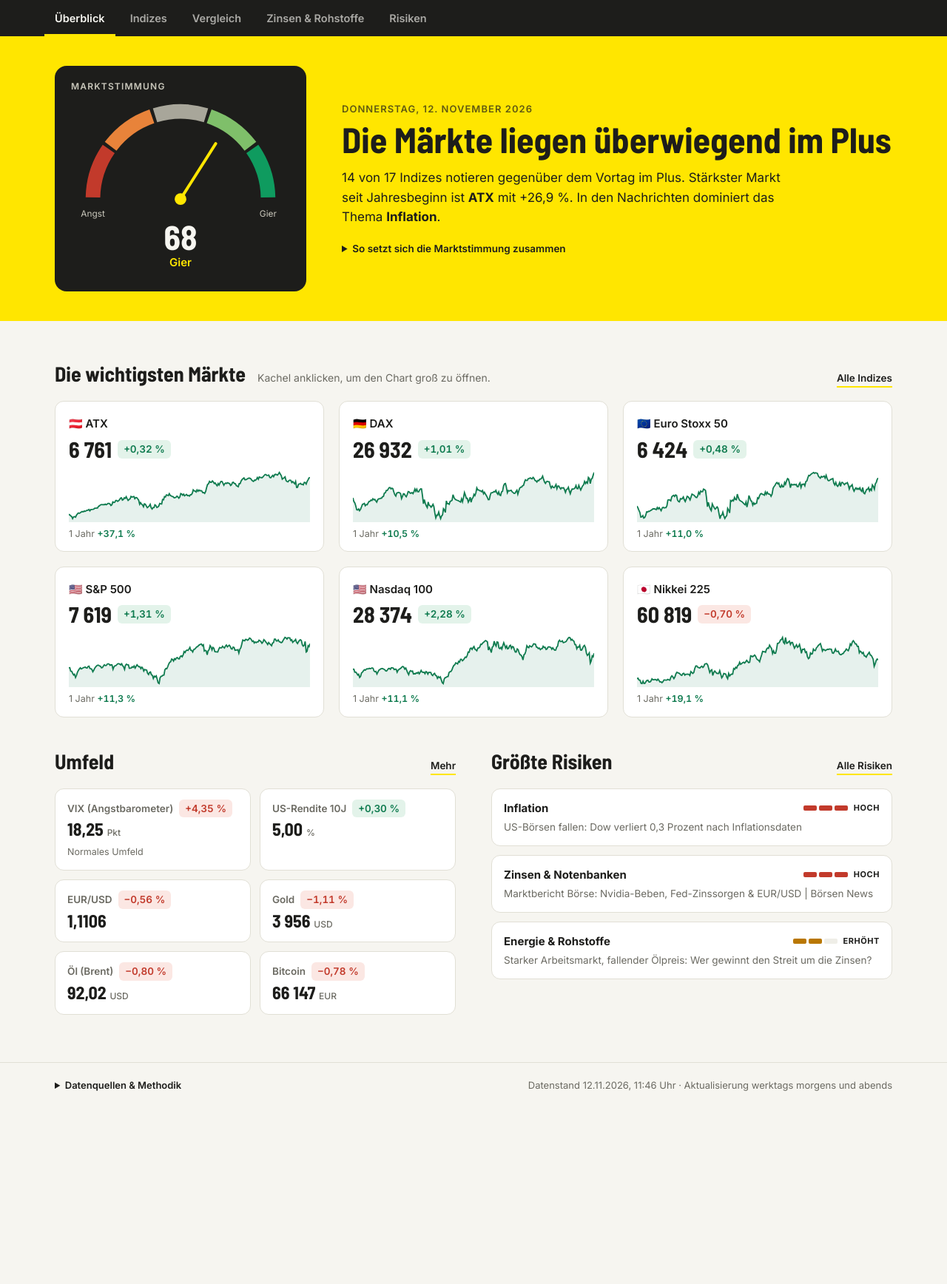
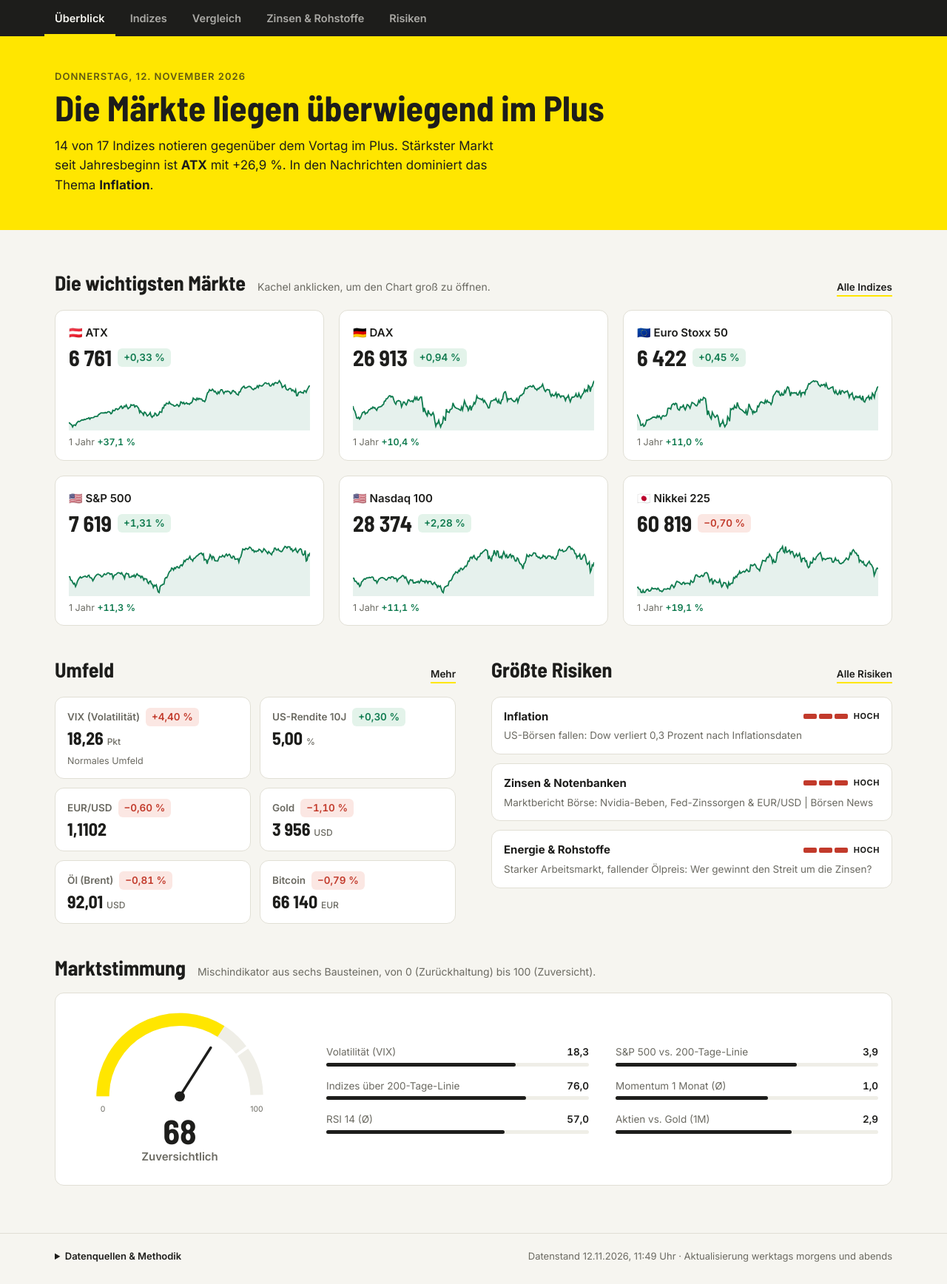
Before and after one commit to SimonWimmer0/marktpuls, a plain HTML site: page docs/index.html in a window 1280 px wide. Shown: the part 49-1785 px from the top of the page at 74% size. Before the commit the page ends 1554 px from the top, so only its background shows below. Drawn offline with Linux system fonts and the light colour scheme.

Commit message:
Marktstimmung aus dem Kopfbereich ans Ende des Überblicks, ruhigere Darstellung
Co-Authored-By: Claude Fable 5.2 <noreply@anthropic.com>
Claude-Session: https://claude.ai/code/session_01CDHhxLLAQLHcFCgmBEHdM8

```diff
--- a/docs/app.js
+++ b/docs/app.js
@@ -117,14 +117,15 @@
     const R = 120, cx = 150, cy = 140;
     const pt = (s, r = R) => { const a = Math.PI * (1 - s / 100); return [cx + r * Math.cos(a), cy - r * Math.sin(a)]; };
     const arc = (a, b, col) => { const [x1, y1] = pt(a), [x2, y2] = pt(b); return `<path d="M${x1} ${y1}A${R} ${R} 0 0 1 ${x2} ${y2}" stroke="${col}" stroke-width="20" fill="none"/>`; };
-    const segs = [[0, 20, "#c23a2b"], [20, 40, "#e8833a"], [40, 60, "#a8a69a"], [60, 80, "#7fbf6a"], [80, 100, "#0f9b5f"]];
+    const segs = [[0, 20, "var(--surface-2)"], [20, 40, "var(--surface-2)"], [40, 60, "var(--surface-2)"], [60, 80, "var(--surface-2)"], [80, 100, "var(--surface-2)"]];
     const [nx, ny] = pt(m.score, R - 30);
     $("#gauge").innerHTML = `<svg viewBox="0 0 300 172" class="gauge" role="img" aria-label="Marktstimmung ${m.score} von 100: ${esc(m.label)}">
       ${segs.map((s) => arc(s[0] + 0.6, s[1] - 0.6, s[2])).join("")}
-      <line x1="${cx}" y1="${cy}" x2="${nx}" y2="${ny}" stroke="#ffe600" stroke-width="4" stroke-linecap="round"/>
-      <circle cx="${cx}" cy="${cy}" r="8" fill="#ffe600"/>
-      <text x="${cx - R}" y="${cy + 24}" text-anchor="middle" fill="#c9c7bb" font-size="12">Angst</text>
-      <text x="${cx + R}" y="${cy + 24}" text-anchor="middle" fill="#c9c7bb" font-size="12">Gier</text></svg>
+      ${(() => { const [ax, ay] = pt(0), [bx, by] = pt(m.score); return `<path d="M${ax} ${ay}A${R} ${R} 0 0 1 ${bx} ${by}" stroke="var(--yellow)" stroke-width="20" fill="none"/>`; })()}
+      <line x1="${cx}" y1="${cy}" x2="${nx}" y2="${ny}" stroke="var(--fg)" stroke-width="4" stroke-linecap="round"/>
+      <circle cx="${cx}" cy="${cy}" r="8" fill="var(--fg)"/>
+      <text x="${cx - R}" y="${cy + 24}" text-anchor="middle" fill="var(--muted)" font-size="12">0</text>
+      <text x="${cx + R}" y="${cy + 24}" text-anchor="middle" fill="var(--muted)" font-size="12">100</text></svg>
       <div class="gauge-label"><strong>${m.score}</strong><span>${esc(m.label)}</span></div>`;
     const h = data.moodHistory || [];
     const ago = (days) => { const t = new Date(gen); t.setDate(t.getDate() - days); const iso = t.toISOString().slice(0, 10); const c = h.filter((x) => x.date <= iso); return c.length ? c[c.length - 1].mood : null; };
--- a/docs/index.html
+++ b/docs/index.html
@@ -42,21 +42,10 @@
 <!-- ============ Überblick ============ -->
 <div class="view" data-view="ueberblick">
   <div class="hero">
-    <div class="wrap hero-grid">
-      <div class="gauge-box">
-        <h3>Marktstimmung</h3>
-        <div id="gauge"></div>
-        <div class="gauge-hist" id="gauge-hist"></div>
-      </div>
-      <div class="hero-text">
-        <div class="eyebrow" id="hero-date">…</div>
-        <h1 id="hero-title">Die Märkte heute</h1>
-        <p class="lead" id="lead"></p>
-        <details class="mood-details">
-          <summary>So setzt sich die Marktstimmung zusammen</summary>
-          <div class="comp" id="comp"></div>
-        </details>
-      </div>
+    <div class="wrap hero-text">
+      <div class="eyebrow" id="hero-date">…</div>
+      <h1 id="hero-title">Die Märkte heute</h1>
+      <p class="lead" id="lead"></p>
     </div>
   </div>
   <main class="wrap">
@@ -72,6 +61,16 @@
       <div>
         <div class="sec-head"><h2>Größte Risiken</h2><a class="more" href="#risiken">Alle Risiken</a></div>
         <div class="toprisks" id="key-risks"></div>
+      </div>
+    </section>
+    <section>
+      <div class="sec-head"><h2>Marktstimmung</h2><p>Mischindikator aus sechs Bausteinen, von 0 (Zurückhaltung) bis 100 (Zuversicht).</p></div>
+      <div class="panel mood">
+        <div class="mood-gauge">
+          <div id="gauge"></div>
+          <div class="gauge-hist" id="gauge-hist"></div>
+        </div>
+        <div class="comp" id="comp"></div>
       </div>
     </section>
   </main>
@@ -140,7 +139,7 @@
     <details>
       <summary>Datenquellen &amp; Methodik</summary>
       <p>Kurse: Yahoo Finance (Schlusskurse, teils zeitverzögert). KGV und Dividendenrendite: börsengehandelte Fonds auf den jeweiligen Markt. Volatilität: annualisierte Schwankung der letzten 30 Handelstage. Schlagzeilen: Google News.</p>
-      <p>Die Marktstimmung (0 = extreme Angst, 100 = extreme Gier) ist ein eigener Mischindikator aus VIX, Trend, Marktbreite, Momentum, RSI und dem Verhältnis Aktien zu Gold.</p>
+      <p>Die Marktstimmung (0 = sehr verhalten, 100 = sehr zuversichtlich) ist ein eigener Mischindikator aus VIX, Trend, Marktbreite, Momentum, RSI und dem Verhältnis Aktien zu Gold.</p>
     </details>
     <span>Datenstand <span id="foot-stamp">…</span> · Aktualisierung werktags morgens und abends</span>
   </div>
--- a/docs/style.css
+++ b/docs/style.css
@@ -81,25 +81,22 @@ button { font: inherit; color: inherit; }
 
 /* ---------- Gelbes Band (Überblick) ---------- */
 .hero { background: var(--yellow); color: var(--yellow-ink); }
-.hero-grid { display: grid; grid-template-columns: 340px 1fr; gap: 48px; padding-block: 40px; align-items: center; }
-.gauge-box { background: var(--yellow-ink); color: #f6f5f0; border-radius: 16px; padding: 22px 22px 20px; }
-.gauge-box h3 { margin: 0; font: 600 12px/1 var(--f-text); text-transform: uppercase; letter-spacing: .1em; color: #c9c7bb; }
-.gauge { display: block; width: 100%; max-width: 300px; margin: 8px auto 0; }
+.mood { display: grid; grid-template-columns: 300px 1fr; gap: 48px; align-items: center; padding: 26px 32px; }
+.gauge { display: block; width: 100%; max-width: 260px; margin: 0 auto; }
 .gauge-label { text-align: center; margin-top: -4px; }
 .gauge-label strong { display: block; font: 700 46px/1 var(--f-display); }
-.gauge-label span { font-size: 15px; color: var(--yellow); font-weight: 600; }
-.gauge-hist { font-size: 12px; color: #c9c7bb; text-align: center; margin-top: 8px; }
-.hero-text { min-width: 0; }
+.gauge-label span { font-size: 15px; color: var(--muted); font-weight: 600; }
+.gauge-hist { font-size: 12.5px; color: var(--muted); text-align: center; margin-top: 8px; }
+.hero-text { padding-block: 44px 48px; }
 .eyebrow { font-size: 13px; font-weight: 600; text-transform: uppercase; letter-spacing: .08em; opacity: .7; margin-bottom: 6px; }
 .hero h1 { font: 700 clamp(32px, 4vw, 48px)/1.05 var(--f-display); margin: 0 0 14px; text-wrap: balance; }
 .hero p.lead { margin: 0; max-width: 58ch; font-size: 17px; line-height: 1.55; }
-.mood-details { margin-top: 20px; max-width: 560px; font-size: 13.5px; }
-.mood-details summary { cursor: pointer; font-weight: 600; width: fit-content; }
-.comp { display: grid; grid-template-columns: 1fr 1fr; gap: 12px 28px; margin-top: 14px; }
+.comp { display: grid; grid-template-columns: 1fr 1fr; gap: 16px 36px; font-size: 13.5px; }
 .comp div { display: grid; grid-template-columns: 1fr auto; gap: 4px 8px; align-items: baseline; }
 .comp em { font-style: normal; font-weight: 600; }
-.comp .bar { grid-column: 1 / -1; height: 4px; border-radius: 2px; background: rgba(29, 29, 27, .16); display: block; }
-.comp .bar b { display: block; height: 100%; border-radius: 2px; background: var(--yellow-ink); }
+.comp span { color: var(--muted); }
+.comp .bar { grid-column: 1 / -1; height: 5px; border-radius: 3px; background: var(--surface-2); display: block; }
+.comp .bar b { display: block; height: 100%; border-radius: 3px; background: var(--fg); }
 
 /* ---------- Abschnitte ---------- */
 main { padding-block: 12px 64px; }
@@ -236,8 +233,8 @@ dialog.max #dlg-chart { height: max(260px, calc(100dvh - 340px)); }
 
 /* ---------- Schmal ---------- */
 @media (max-width: 900px) {
-  .hero-grid { grid-template-columns: 1fr; gap: 28px; padding-block: 28px; }
-  .gauge-box { max-width: 420px; }
+  .hero-text { padding-block: 30px 34px; }
+  .mood { grid-template-columns: 1fr; gap: 24px; padding: 22px 20px; }
   .cards.big { grid-template-columns: repeat(2, minmax(0, 1fr)); }
   .split, .risk-layout { grid-template-columns: 1fr; gap: 0; }
   .risk-layout { gap: 16px; }
```
Also changed, not shown: docs/data.json, 1 other file.
